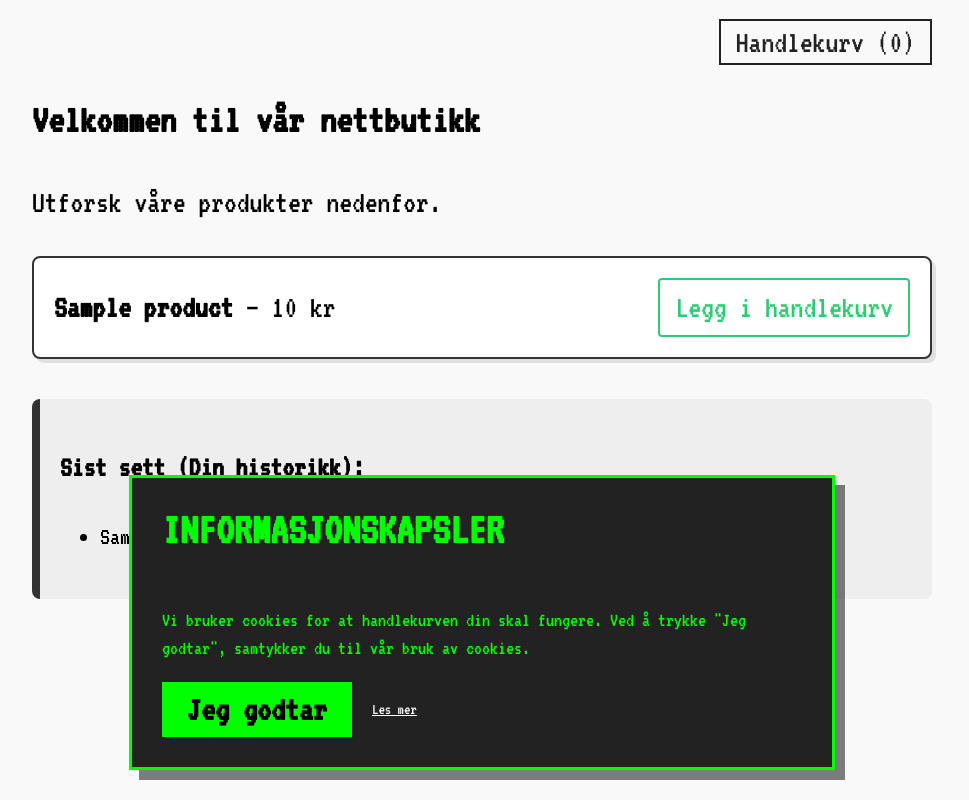
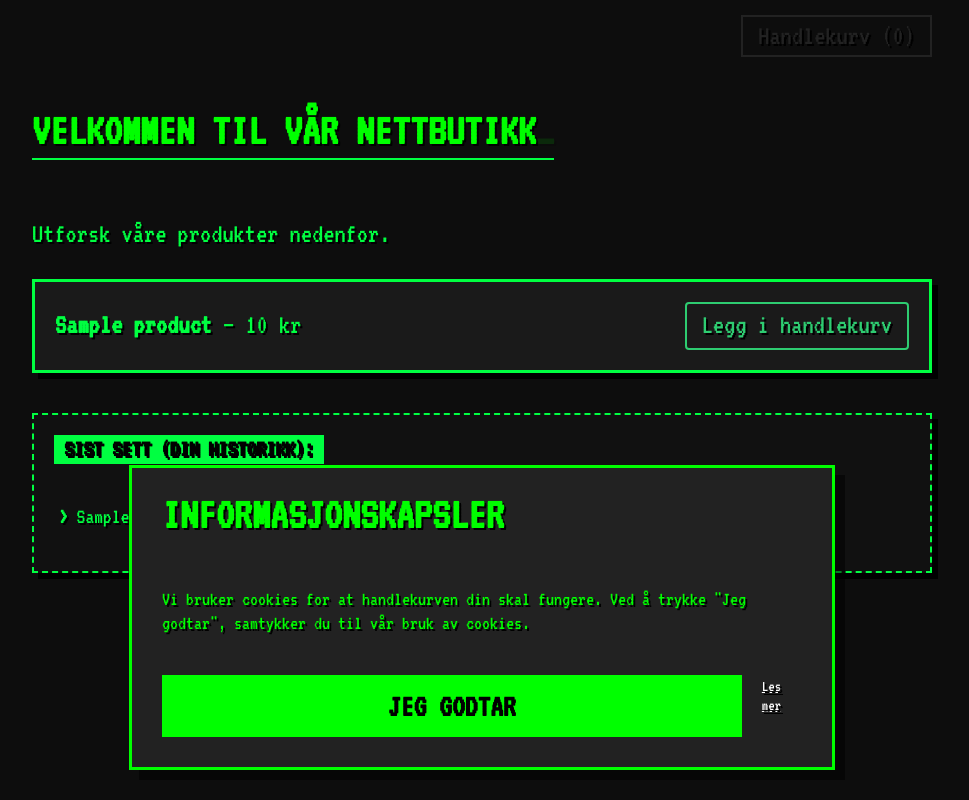
Before and after one commit to djoni1vincent/Hardware_Shop_Secure, a Flask app: template templates/index.html in a window 1280 px wide. Shown: the whole page, without its empty margins (158-1127 px from the left). Run offline with Flask 3, Linux system fonts and the light colour scheme; the template is opened without the code that fills it: most values are stand-ins (such as "Sample title", 1, 10 or a date in 2020).

Commit message:
refactor: Change style to terminal old-school looking

```diff
--- a/static/css/style.css
+++ b/static/css/style.css
@@ -1,22 +1,46 @@
 @import url("https://fonts.googleapis.com/css2?family=VT323&display=swap");
 
 body {
-    font-family: "VT323", monospace;
-    line-height: 1.4;
+    font-family: "VT323", monospace; /* Использование ретро-шрифта */
+    line-height: 1.2;
     padding: 20px;
     max-width: 900px;
     margin: auto;
-    background-color: #f9f9f9;
-    font-size: 32px;
+    background-color: #0d0d0d; /* Глубокий черный фон для атмосферы */
+    color: #00ff41; /* Тот самый зеленый из Матрицы */
+    font-size: 28px;
+    text-shadow: 2px 2px 0px #000;
 }
 
 h1 {
-    font-size: 40px;
-    margin-bottom: 20px;
+    font-size: 45px;
+    text-transform: uppercase;
+    border-bottom: 2px solid #00ff41;
+    display: inline-block;
+    margin-bottom: 30px;
+    position: relative;
 }
 
 .hidden-product {
     display: none !important;
+}
+
+h1::after {
+    content: "_";
+    animation: blink 1s infinite;
+}
+
+@keyframes blink {
+    to {
+        opacity: 0;
+    }
+}
+
+h1,
+h3,
+label {
+    color: #00ff00; /* Использование зеленого неонового цвета */
+    text-transform: uppercase;
 }
 
 #show-more-btn {
@@ -28,15 +52,28 @@ h1 {
 }
 
 .product-card {
-    background: white;
-    border: 2px solid #333;
+    background: #1a1a1a;
+    border: 3px solid #00ff41; /* Неоновая рамка */
     padding: 20px;
     margin-bottom: 15px;
-    border-radius: 8px;
+    border-radius: 0px;
     display: flex;
     justify-content: space-between;
     align-items: center;
-    box-shadow: 4px 4px 0px rgba(0, 0, 0, 0.1);
+    box-shadow: 6px 6px 0px #000;
+    transition:
+        transform 0.1s,
+        box-shadow 0.1s;
+}
+
+.product-card:hover {
+    transform: translate(-2px, -2px);
+    box-shadow: 8px 8px 0px #000;
+    background: #003311;
+}
+
+.product-card span {
+    color: #00ff00;
 }
 
 .product-card a {
@@ -53,12 +90,40 @@ h1 {
 }
 
 .history-section {
-    background: #eee;
+    background: #111; /* Темный фон вместо светлого */
     padding: 20px;
     margin-top: 40px;
-    border-radius: 8px;
-    border-left: 8px solid #333;
-    font-size: 25px;
+    border: 2px dashed #00ff41; /* Пунктирная неоновая рамка */
+    font-size: 22px;
+    position: relative;
+    box-shadow: 6px 6px 0px #000;
+}
+
+.history-section h3 {
+    margin-top: 0;
+    color: #fff; /* Белый заголовок для контраста */
+    background: #00ff41;
+    color: #000;
+    display: inline-block;
+    padding: 0 10px;
+    font-size: 24px;
+}
+
+.history-section ul {
+    list-style: none; /* Убираем стандартные точки */
+    padding-left: 5px;
+    margin-top: 15px;
+}
+
+.history-section li::before {
+    content: "> "; /* Имитация командной строки */
+    color: #00ff41;
+    font-weight: bold;
+}
+
+.history-section li {
+    margin-bottom: 5px;
+    color: #00ff41; /* Зеленый текст логов */
 }
 
 .cookie-popup {
@@ -115,3 +180,82 @@ h1 {
     text-decoration: underline;
     font-size: 0.8em;
 }
+
+.total-section {
+    text-align: right;
+    font-size: 40px;
+    color: #fff; /* Белый цвет для акцента */
+    margin: 30px 0;
+    border-top: 2px dashed #00ff00;
+    padding-top: 10px;
+}
+
+/* --- Кнопки и формы --- */
+.checkout-container {
+    background: #222;
+    padding: 25px;
+    border: 2px solid #555;
+    margin-top: 20px;
+}
+
+label {
+    font-size: 24px;
+    margin-bottom: 10px;
+    display: block;
+}
+
+input[type="email"] {
+    background: #000; /* Темный фон для ввода */
+    border: 2px solid #00ff00; /* Зеленая рамка */
+    color: #00ff00;
+    font-family: "VT323", monospace;
+    font-size: 28px;
+    padding: 10px;
+    outline: none;
+    width: 100%;
+    box-sizing: border-box;
+    margin-top: 10px;
+}
+
+input[type="email"]:focus {
+    box-shadow: 0 0 10px #00ff00;
+}
+
+/* Кнопка опасности (например, Tøm kurv) */
+.btn-danger {
+    color: #ff0000; /* Красный цвет для предупреждения */
+    border: 2px solid #ff0000;
+    background: transparent;
+    padding: 5px 15px;
+    text-decoration: none;
+    display: inline-block;
+    transition: 0.2s;
+    font-size: 24px;
+}
+
+.btn-danger:hover {
+    background: #ff0000;
+    color: #000;
+}
+
+/* Универсальная кнопка действия (как Fullfør bestilling) */
+.btn-primary,
+.btn-accept {
+    background: #00ff00; /* Зеленый фон кнопки */
+    color: #000; /* Черный цвет текста */
+    border: none;
+    padding: 15px 30px;
+    font-family: "VT323", monospace;
+    font-size: 32px;
+    cursor: pointer;
+    width: 100%;
+    margin-top: 20px;
+    text-transform: uppercase;
+    font-weight: bold;
+}
+
+.btn-primary:hover,
+.btn-accept:hover {
+    background: #fff; /* Белый фон при наведении */
+    color: #000;
+}
```
